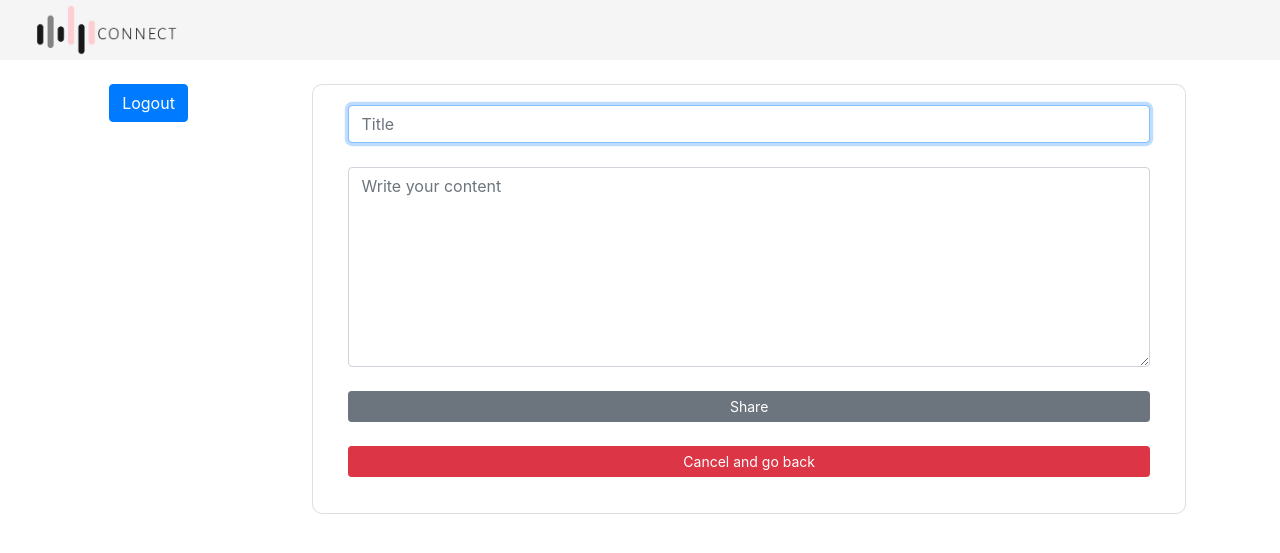
After one commit to Aashish59/PeakyBlinders_ADC7_PartII, a Django app: page /uploads/ in a window 1280 px wide. The commit adds this page. Shown: the top 553 px of the page. Run offline with Django 3.2, Linux system fonts and the light colour scheme; some libraries are stand-ins or nearby versions.

Commit message:
layout fix

```diff
--- a/Project/Connect/templates/admin.html
+++ b/Project/Connect/templates/admin.html
@@ -1,4 +1,10 @@
 {% extends 'base.html' %}
+{% block authentication %}
+<form class="form-inline my-2 my-lg-0 col-9">
+  <input class="form-control mr-sm-2" type="search" placeholder="Search" aria-label="Search" style="width: 400px;">
+</form>
+  user
+{% endblock %}
     {% block content %}
     <div class="container">
     <h1>Admin Panel</h1>
--- a/Project/Connect/templates/base.html
+++ b/Project/Connect/templates/base.html
@@ -17,13 +17,11 @@
                 {% load static %}
               <a class="navbar-brand" href="#"><img src="{% static 'images/logo.png' %}" style="height: 50px;" alt=""></a>
             </div>
-            {% if request.user.is_authenticated %}
-             user
-            {% else %}
+            {% block authentication %}
             <div class="row align-items end">
               <a href="/login"><button type="button" class="btn btn-secondary" name="button">Login</button></a>
             </div>
-            {% endif %}
+            {% endblock %}
           </div>
         </nav>
       </header>
--- a/Project/Connect/templates/login.html
+++ b/Project/Connect/templates/login.html
@@ -28,7 +28,7 @@
             <form class="form-signin" method="POST">
               {% csrf_token %}
               <div class="form-label-group">
-                <input type="text" id="inputEmail" name="username" class="form-control" placeholder="Email address or username" required autofocus>
+                <input type="text" id="inputEmail" name="username" class="form-control" placeholder="Username" required autofocus>
                 <label for="inputEmail">Username</label>
               </div>
 
--- /dev/null
+++ b/Project/Connect/templates/upload.html
@@ -0,0 +1,33 @@
+{% extends 'base.html' %}
+{% block authentication %}
+<div class="row align-items end">
+  </div>
+{% endblock %}
+{% block content %}
+<br>
+<div class="row">
+    <div class="col-1">
+
+    </div>
+    <div class="col-2">
+        <a href="/logout"><button class="btn btn-primary">Logout</button></a>
+    </div>
+    <div class="col-8 card" style="border-radius: 10px;;">
+        <div class="card-body">
+        <form action="" method="POST">
+            {% csrf_token %}
+            <div class="form-label-group">
+                <input type="text" id="title" name="title" class="form-control" placeholder="Title" required autofocus>
+            </div>
+            <br>
+            <div class="form-label-group">
+                <textarea id="Conetnt" name="content" class="form-control" placeholder="Write your content" style="height: 200px;" required autofocus></textarea>
+            </div>
+            <br>
+            <button class="btn btn-sm btn-secondary btn-block btn-signin" type="submit">Share</button> <br>
+            <a href="/"><button class="btn btn-sm btn-danger btn-block btn-signin" type="button">Cancel and go back</button></a>
+        </form>
+        </div>
+    </div>
+    </div>
+{% endblock %}
--- a/Project/Post/urls.py
+++ b/Project/Post/urls.py
@@ -3,6 +3,5 @@ from django.urls import path
 from .views import *
 
 urlpatterns = [
-path('post/',post_upload,name='post_upload'),
-
+    path('uploads/', post_upload)
 ]
--- a/Project/Post/views.py
+++ b/Project/Post/views.py
@@ -5,13 +5,20 @@ from django.http import HttpResponse
 from django.urls import reverse
 from django.shortcuts import redirect
 from django.template import loader
+from Connect.views import home
+
 from .models import *
+
+from Connect.views import home
+
+
 # Create your views here.
 def post_upload(request):
     if request.method == 'GET':
-        return render(request, 'post.html')
+        return HttpResponse(loader.get_template('upload.html').render({},request))
     elif request.method == 'POST':
-        post = Post.objects.create(content=request.POST['content'],
-                                     created_at=datetime.utcnow())
+        title = request.POST['title']
+        content = request.POST['content']
+        post = Post.objects.create(content=content, title=title)
         post.save()
-        return HttpResponseRedirect(reverse('post_details', kwargs={'post_id': post.id}))
+        return redirect(home)
```
Also changed, not shown: Project/Connect/models.py (+0 -10 lines), Project/Connect/templates/authenticatedHome.html (+46 -7 lines), Project/Connect/views.py (+11 -5 lines), Project/Post/models.py (+5 -9 lines), Project/Connect/migrations/0001_initial.py (deleted), Project/Connect/static/images/b.jpg (added), Project/Post/migrations/0001_initial.py, Project/db.sqlite3, 1 other file.
